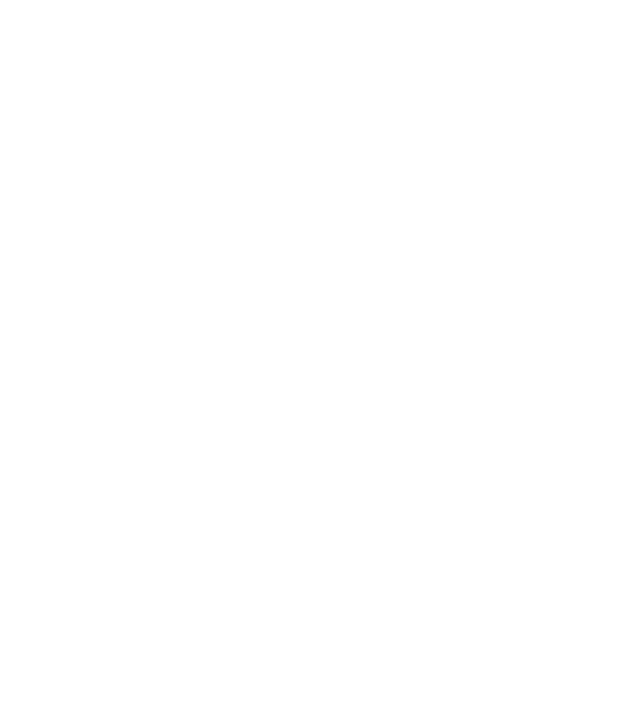
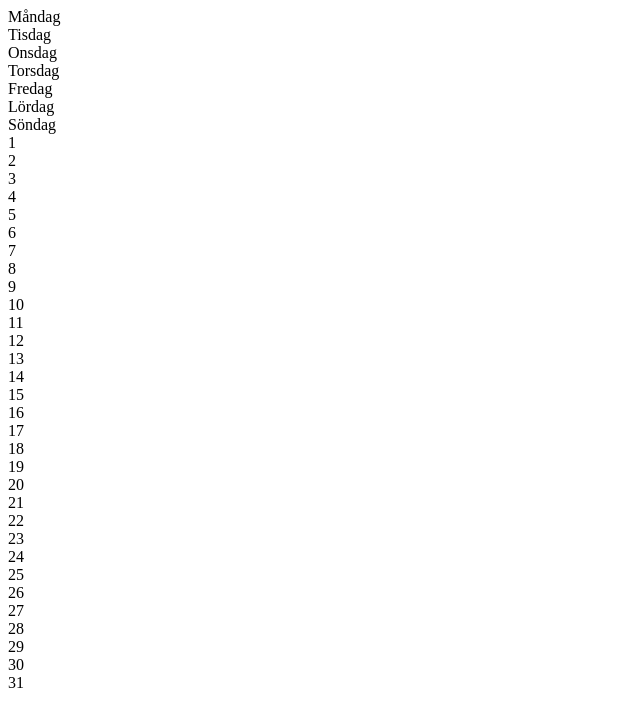
Before and after one commit to vincent-samuelsson-karlskogafhs/lexicon-kalender-css-html-grid, a plain HTML site: page index.html in a window 1280 px wide. Shown: the whole page, without its empty margins (0-640 px from the left). Drawn offline with Linux system fonts and the light colour scheme.

Commit message:
added html days and numbers, divs and classes

```diff
--- a/index.html
+++ b/index.html
@@ -9,6 +9,126 @@
 <body>
 
 
+    <div class="calender">
+        <div class="date">
+            <div class="day">
+                Måndag
+            </div>
+            <div class="day">
+                Tisdag
+            </div>
+            <div class="day">
+                Onsdag
+            </div>
+            <div class="day">
+                Torsdag
+            </div>
+            <div class="day">
+                Fredag
+            </div>
+            <div class="day">
+                Lördag
+            </div>
+            <div class="day">
+                Söndag
+            </div>
+            <div class="number">
+                1
+            </div>
+            <div class="number">
+                2
+            </div>
+            <div class="number">
+                3
+            </div>
+            <div class="number">
+                4
+            </div>
+            <div class="number">
+                5
+            </div>
+            <div class="number">
+                6
+            </div>
+            <div class="number">
+                7
+            </div>
+            <div class="number">
+                8
+            </div>
+            <div class="number">
+                9
+            </div>
+            <div class="number">
+                10
+            </div>
+            <div class="number">
+                11
+            </div>
+            <div class="number">
+                12
+            </div>
+            <div class="number">
+                13
+            </div>
+            <div class="number">
+                14
+            </div>
+            <div class="number">
+                15
+            </div>
+            <div class="number">
+                16
+            </div>
+            <div class="number">
+                17
+            </div>
+            <div class="number">
+                18
+            </div>
+            <div class="number">
+                19
+            </div>
+            <div class="number">
+                20
+            </div>
+            <div class="number">
+                21
+            </div>
+            <div class="number">
+                22
+            </div>
+            <div class="number">
+                23
+            </div>
+            <div class="number">
+                24
+            </div>
+            <div class="number">
+                25
+            </div>
+            <div class="number">
+                26
+            </div>
+            <div class="number">
+                27
+            </div>
+            <div class="number">
+                28
+            </div>
+            <div class="number">
+                29
+            </div>
+            <div class="number">
+                30
+            </div>
+            <div class="number">
+                31
+            </div>
+
+
+        </div>
+    </div>
 
 </body>
 </html>
```
